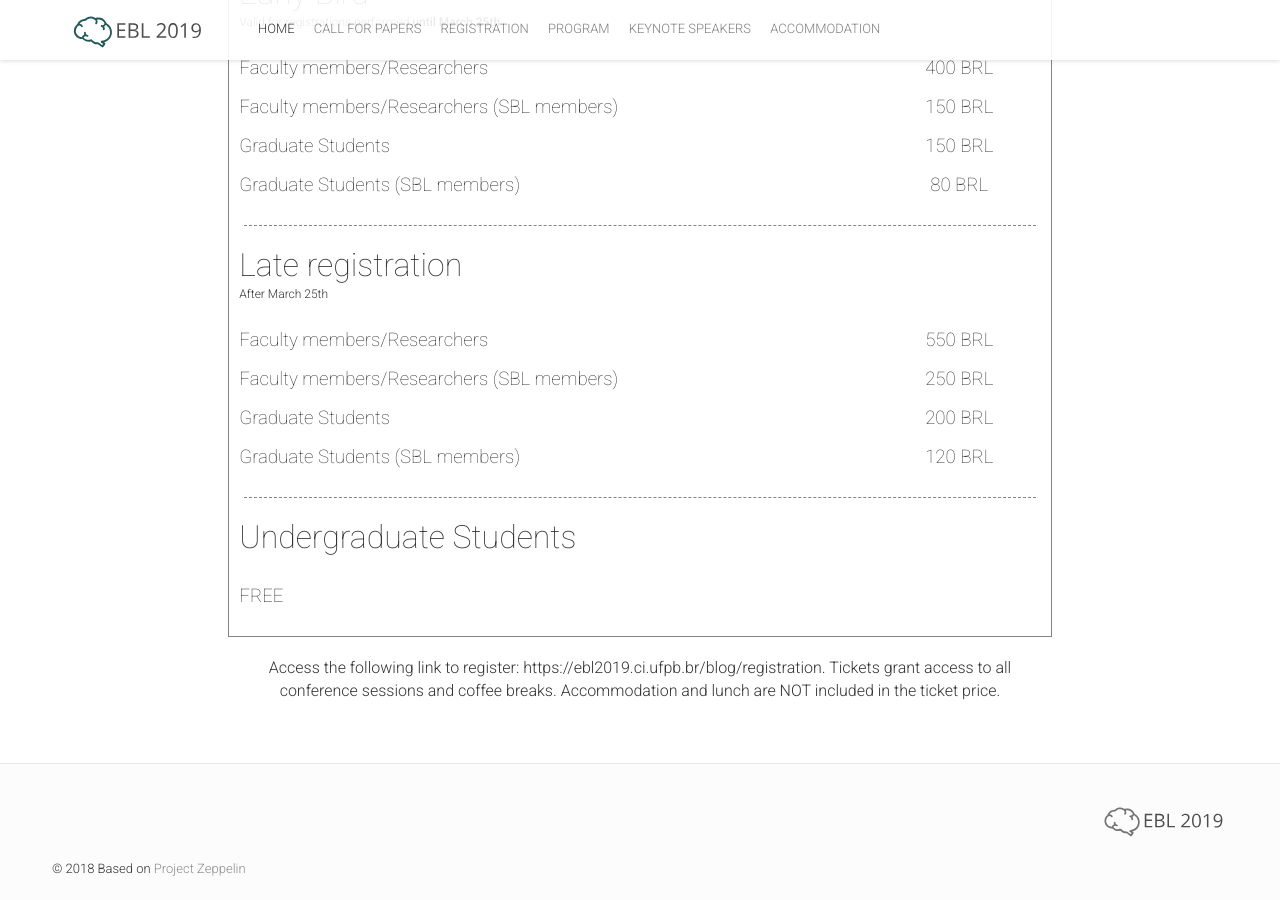
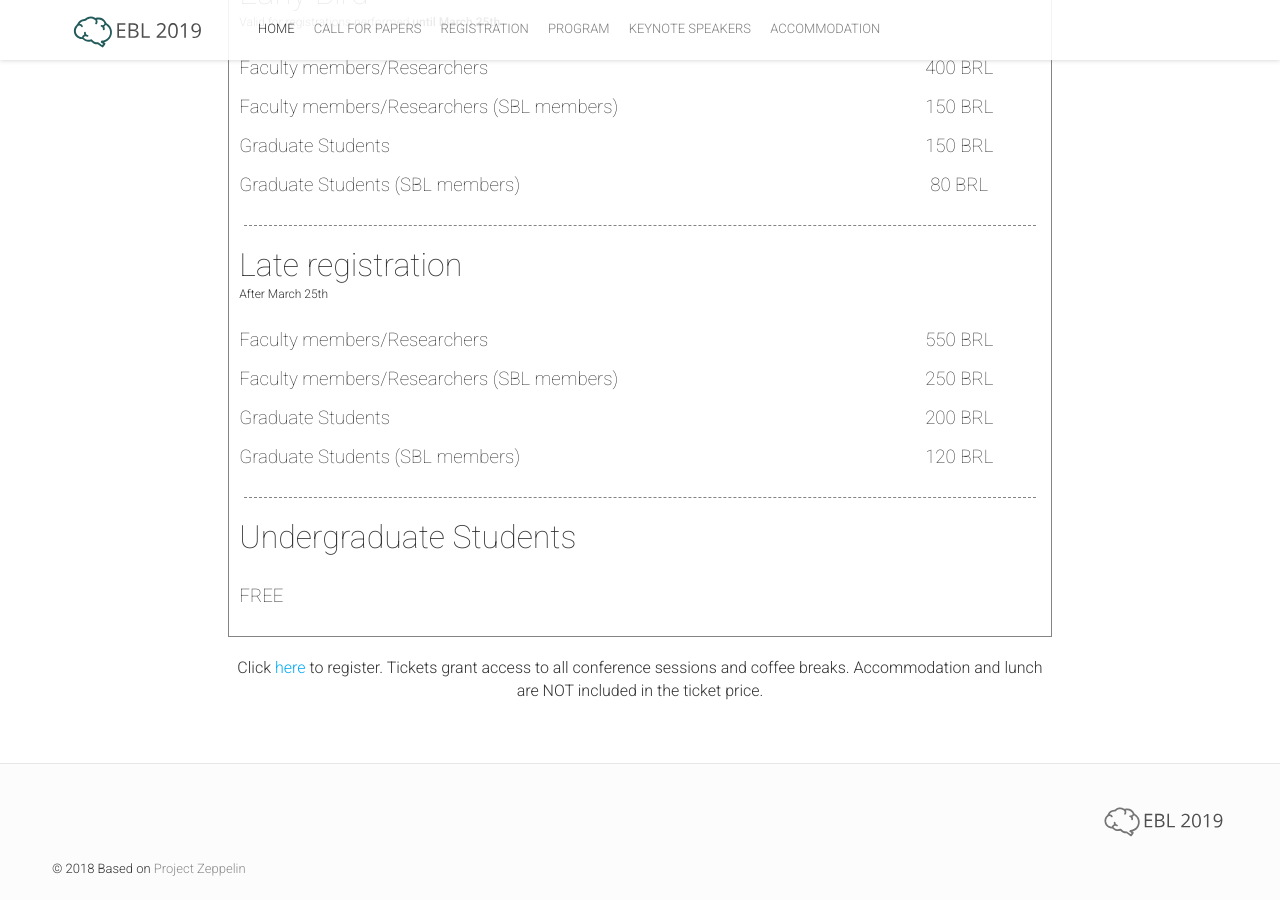
Before and after one commit to brunobruck/ebl, a Jekyll site: the page built from index.html, in a window 1280 px wide and 900 px high, scrolled down 4127 px. Built offline with Jekyll 4.4.1, drawn with Linux system fonts in a browser that asks for light colours; nearby versions of some CDN libraries.

Commit message:
new version

```diff
--- a/_config.yml
+++ b/_config.yml
@@ -105,7 +105,7 @@ venueFeatures: ["Conference rooms", "Restaurant", "Close to the beach"]
 
 # Tickets Block
 ticketsTitle: "Registration fees"
-ticketsInfo: "Access the following link to register: https://ebl2019.ci.ufpb.br/blog/registration. Tickets grant access to all conference sessions and coffee breaks. Accommodation and lunch are NOT included in the ticket price."
+ticketsInfo: "Click <a href=\"https://ebl2019.ci.ufpb.br/blog/registration\" target=\"blank\">here</a> to register. Tickets grant access to all conference sessions and coffee breaks. Accommodation and lunch are NOT included in the ticket price."
 ticketsOffers:
  -
   name: "Early Bird"
```
